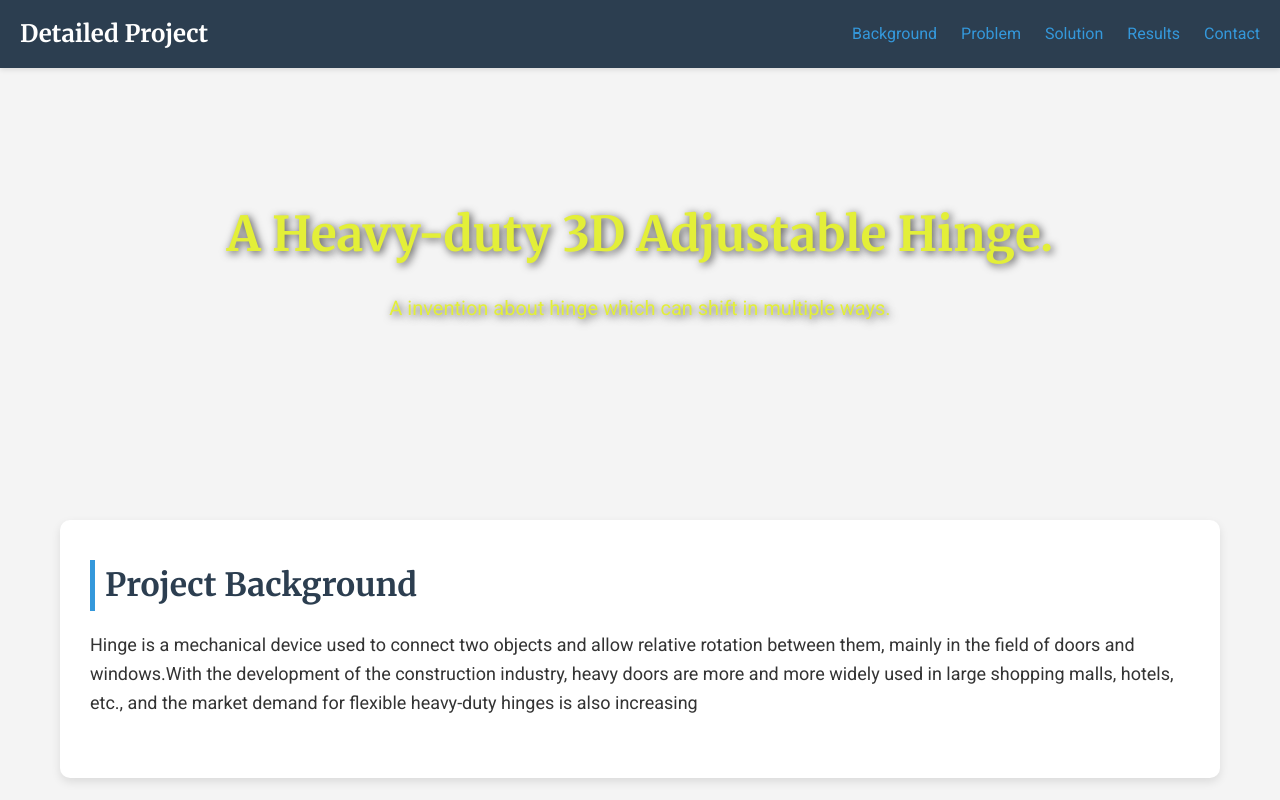
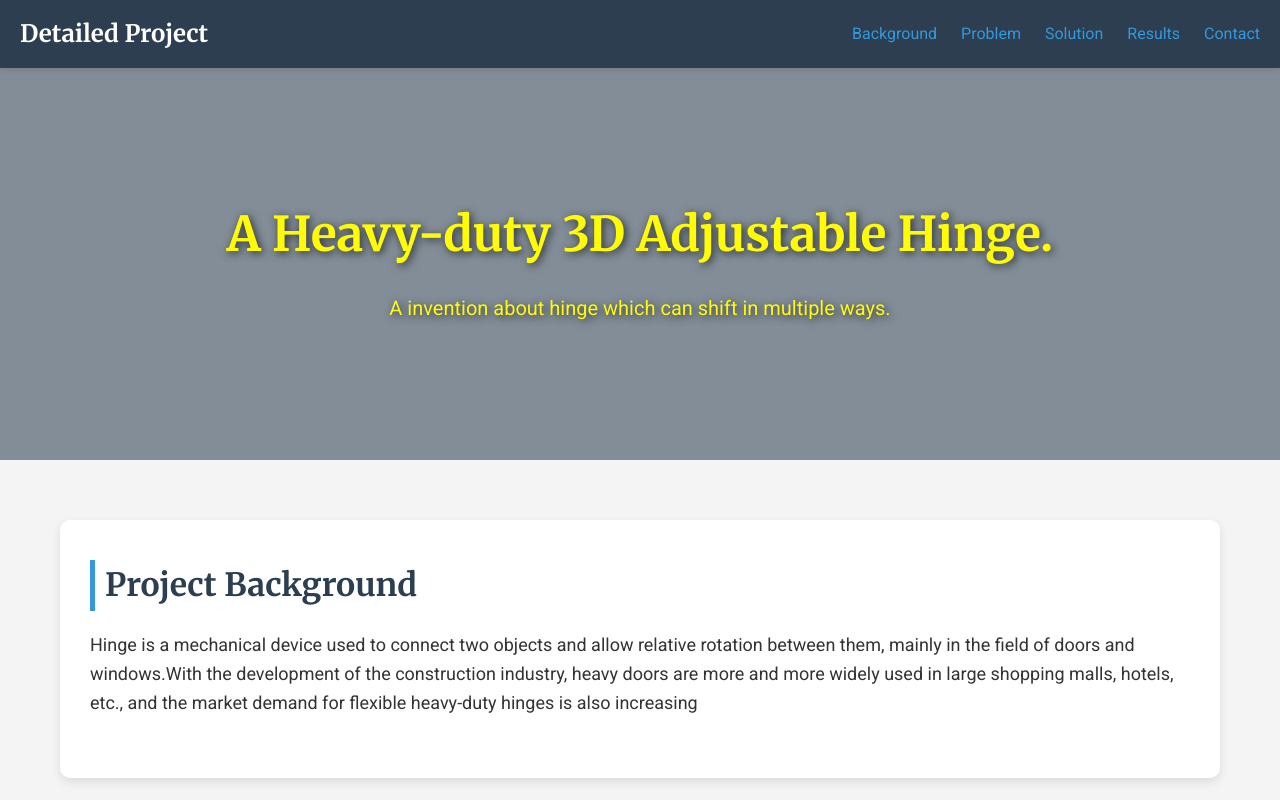
Before and after one commit to Qian-Dai/Qian-Dai.github.io, a plain HTML site: page contents/projects/patent.html in a window 1280 px wide. Shown: the top 800 px of the page. Drawn offline with Linux system fonts and the light colour scheme.

Commit message:
Update patent.html

```diff
--- a/contents/projects/patent.html
+++ b/contents/projects/patent.html
@@ -85,10 +85,19 @@
         }
 
 
+        .hero::before {
+            content: '';
+            position: absolute;
+            top: 0;
+            left: 0;
+            width: 100%;
+            height: 100%;
+            background: rgba(56, 74, 91, 0.6);
+        }
         .hero-content {
             position: relative;
             text-align: center;
-            color: #e3ef38;
+            color: rgb(255, 251, 5);
         }
 
         .hero h2 {
```
